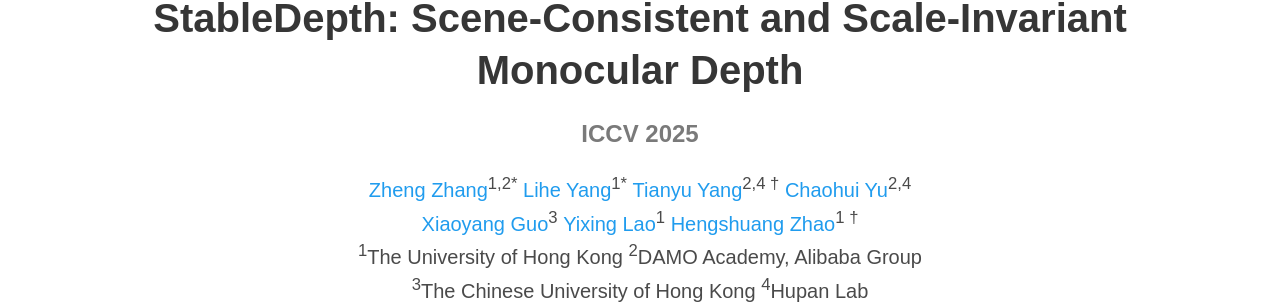
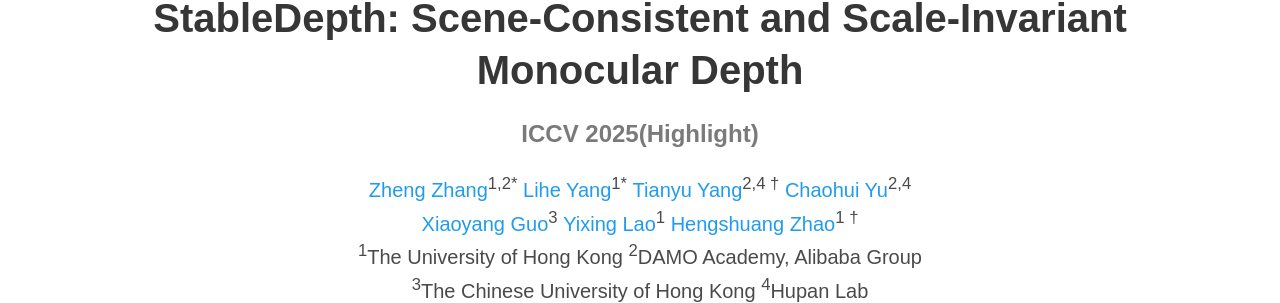
Before and after one commit to stabledepth/stabledepth.github.io, a plain HTML site: page index.html in a window 1280 px wide. Shown: the part 175-478 px from the top of the page. Drawn offline with Linux system fonts and the light colour scheme; some icons are missing; a web font is replaced by a local one.

Commit message:
Update project page content

```diff
--- a/index.html
+++ b/index.html
@@ -60,7 +60,7 @@
                         <h1 class="title is-1 publication-title has-text-centered" style="font-size: 2.5rem; line-height: 1.3;">
                             StableDepth: Scene-Consistent and Scale-Invariant Monocular Depth
                         </h1>
-                        <h2 class="title publication-title is-4 has-text-grey">ICCV 2025</h2>
+                        <h2 class="title publication-title is-4 has-text-grey">ICCV 2025(Highlight)</h2>
                         <div class="is-size-5 publication-authors">
                             <span class="author-block">
                                 <a href="https://zhengzhang01.github.io/">Zheng Zhang</a><sup>1,2*</sup>
```
